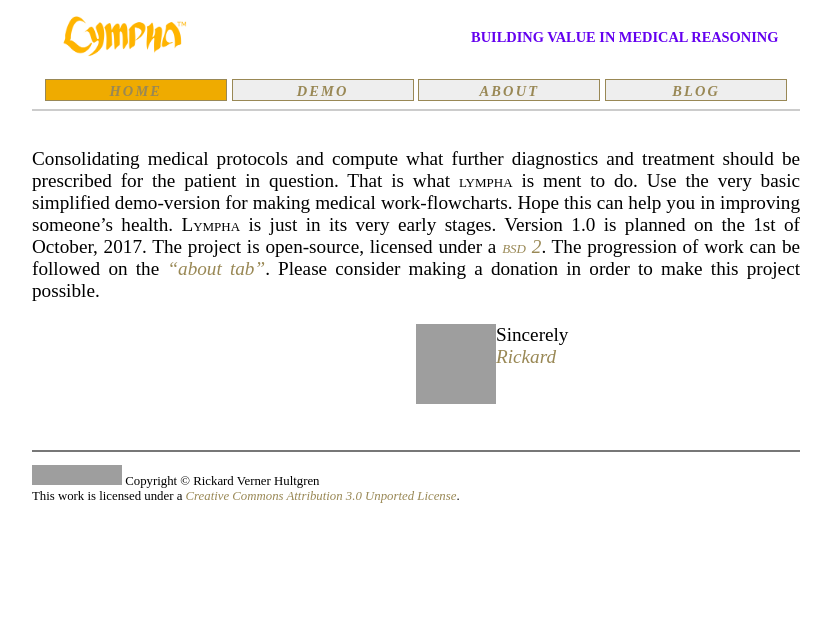
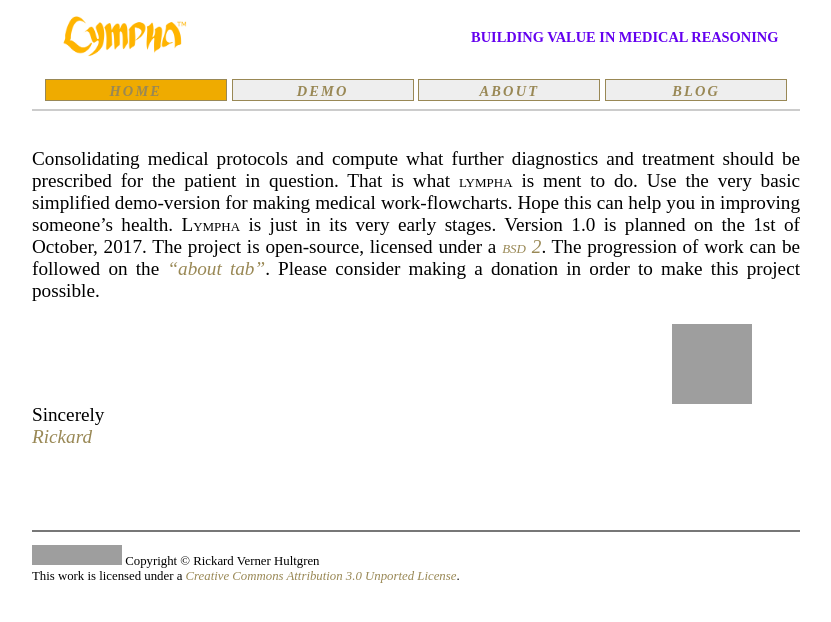
Before and after one commit to RickardHultgren/LYMPHA, a Jekyll site: the page built from index.md, in a window 1280 px wide. Shown: the top 622 px of the page, without its empty margins (224-1055 px from the left). Built offline with Jekyll 4.4.1, drawn with Linux system fonts in a browser that asks for light colours; some web fonts are replaced; our own code applies the rules of GitHub Pages for plain Markdown files; grey boxes are pictures that could not be loaded.

Commit message:
Update index.md

```diff
--- a/index.md
+++ b/index.md
@@ -7,5 +7,5 @@
 </script>
 Consolidating medical protocols and compute what further diagnostics and treatment should be prescribed for the patient in question. That is what <span class="sc">lympha</span> is ment to do. Use the very basic simplified demo-version for making medical work-flowcharts. Hope this can help you in improving someone's health. <span class="sc">Lympha</span> is just in its very early stages. Version 1.0 is planned on the 1st of October, 2017. The project is open-source, licensed under a <a href="http://opensource.org/licenses/BSD-2-Clause"><span class="sc">bsd 2</span></a>. The progression of work can be followed on the <a href="about.md">"about tab"</a>. Please consider making a donation in order to make this project possible.
 <br><br>
-<a href="https://github.com/RickardHultgren"><img src="https://avatars3.githubusercontent.com/u/16224494?v=3&s=80" style="float:left;margin-left:30vw;" /></a>Sincerely<br><a href="https://github.com/RickardHultgren">Rickard</a>
+<a href="https://github.com/RickardHultgren"><img src="https://avatars3.githubusercontent.com/u/16224494?v=3&s=80" style="float:left;margin-left:50vw;" /></a>Sincerely<br><a href="https://github.com/RickardHultgren">Rickard</a>
 <br> <br> <br>
```
